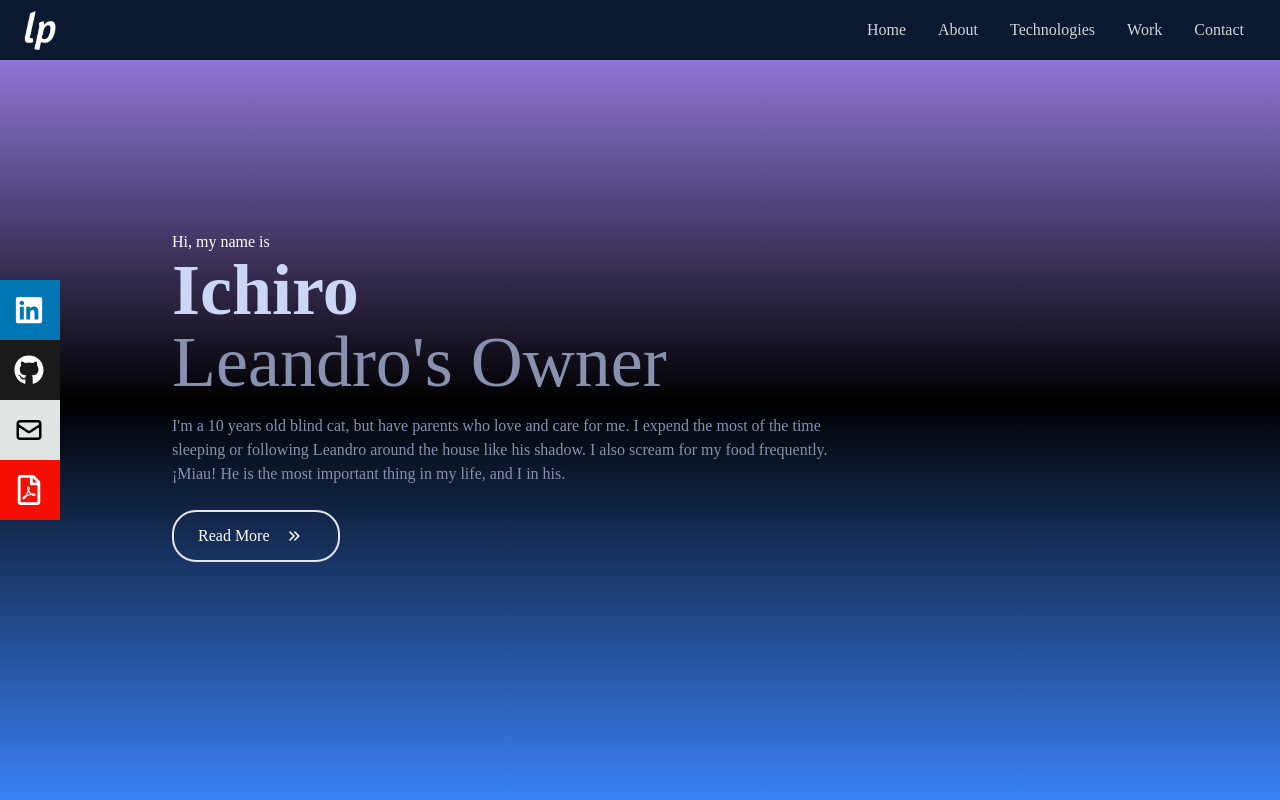
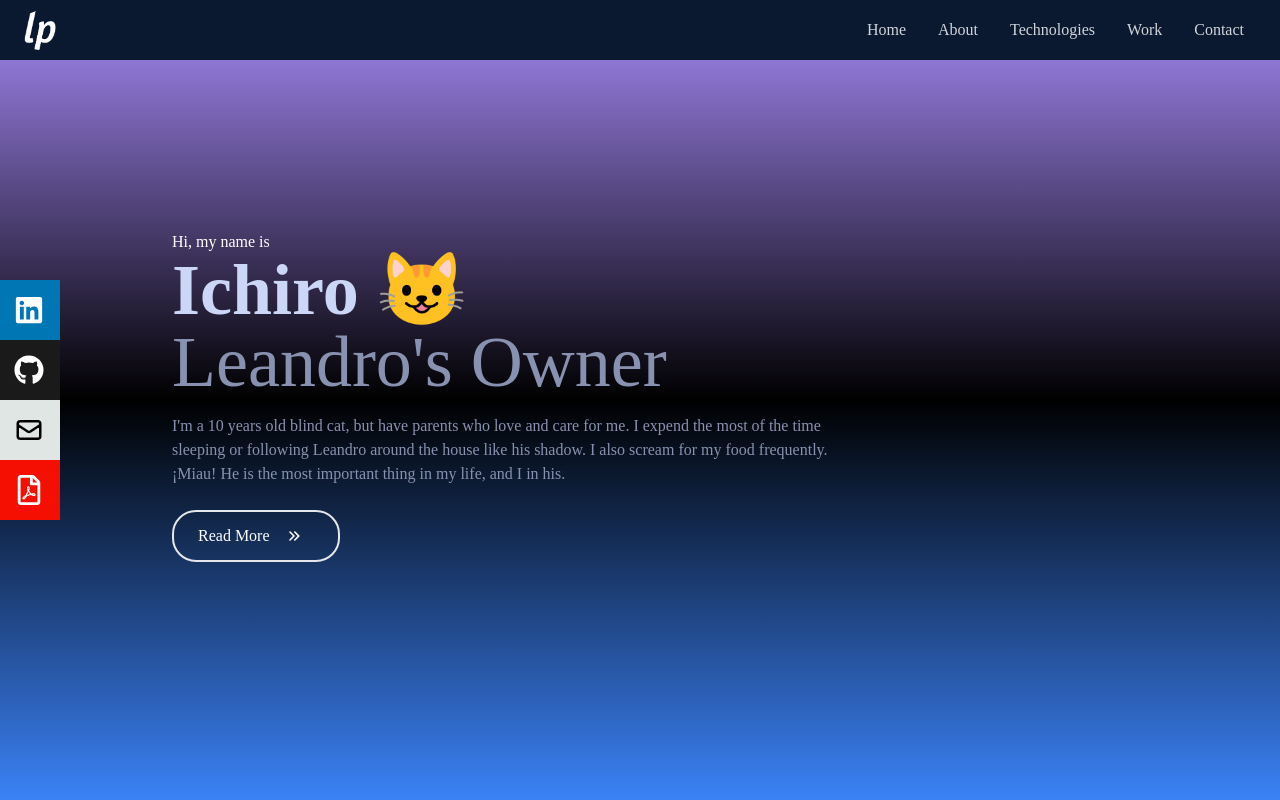
Before and after one commit to LPedicino/portfolio, a React (Create React App) app: page / in a window 1280 px wide. Shown: the top 800 px of the page. Built offline with nearby package versions, Linux system fonts and the light colour scheme.

Commit message:
Update: emoji added

```diff
--- a/src/components/Home.jsx
+++ b/src/components/Home.jsx
@@ -12,7 +12,7 @@ const Home = () => {
       <div className="max-w-[1000px] mx-auto px-8 flex flex-col justify-center h-full">
         <p className="text-white">Hi, my name is</p>
         <h1 className="text-4xl sm:text-7xl font-bold text-[#ccd6f6]">
-          Ichiro
+          Ichiro &#x1f63a;
         </h1>
         <h2 className="text-4xl sm:text-7xl  text-[#8892b0]">
           Leandro's Owner
```
Also changed, not shown: 1 other file (tests, documents, lock files or other folders).
